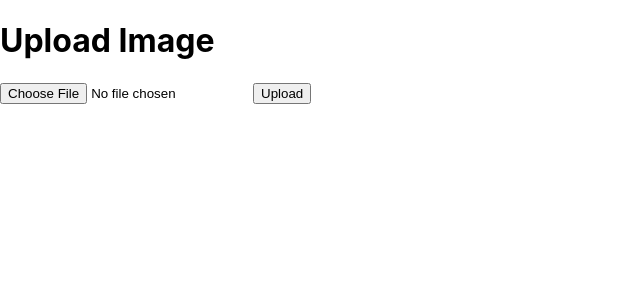
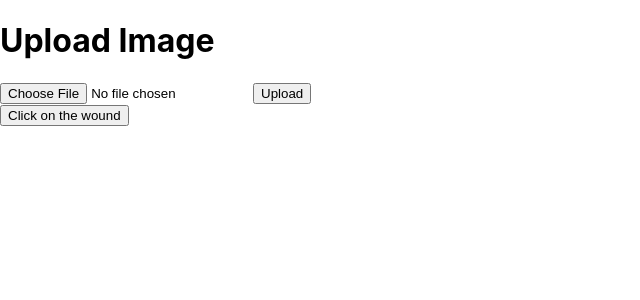
Before and after one commit to shaharAka/Chaim, a Next.js app: page /upload in a window 1280 px wide. Shown: the top 300 px of the page, without its empty margins (0-640 px from the left). Built offline with nearby package versions, Linux system fonts and the light colour scheme.

Commit message:
Update upload.js

```diff
--- a/pages/upload.js
+++ b/pages/upload.js
@@ -3,13 +3,13 @@ import { useState, useRef } from 'react';
 export default function UploadPage() {
   const [selectedFile, setSelectedFile] = useState();
   const [originalImageUrl, setOriginalImageUrl] = useState();
-  const [isClicked, setIsClicked] = useState(false);
-  const [coords, setCoords] = useState(null);
+  const [coords, setCoords] = useState({x: 0, y: 0});
+  const [coordsDisplay, setCoordsDisplay] = useState(false);
   const imageRef = useRef(null);
 
   const submitHandler = async (event) => {
     event.preventDefault();
-    setIsClicked(false); // reset click state on new upload
+    setCoordsDisplay(false); // reset coords display on new upload
     const formData = new FormData();
     formData.append('file', selectedFile);
 
@@ -36,7 +36,7 @@ export default function UploadPage() {
     const x = event.clientX - rect.left;
     const y = event.clientY - rect.top;
     setCoords({ x, y });
-    setIsClicked(true); // set click state to true after clicking on the image
+    setCoordsDisplay(true); // display coords after clicking on the image
   };
 
   return (
@@ -47,7 +47,8 @@ export default function UploadPage() {
         <button type="submit">Upload</button>
       </form>
       {originalImageUrl && <img ref={imageRef} src={originalImageUrl} alt="Original" width="400" height="400" onClick={handleImageClick} />}
-      {isClicked && <button onClick={() => console.log(coords)}>Click on the wound</button>}
+      <button onClick={() => console.log(coords)}>Click on the wound</button>
+      {coordsDisplay && <p>Clicked at: {`X: ${coords.x}, Y: ${coords.y}`}</p>}
     </div>
   );
 }
```
